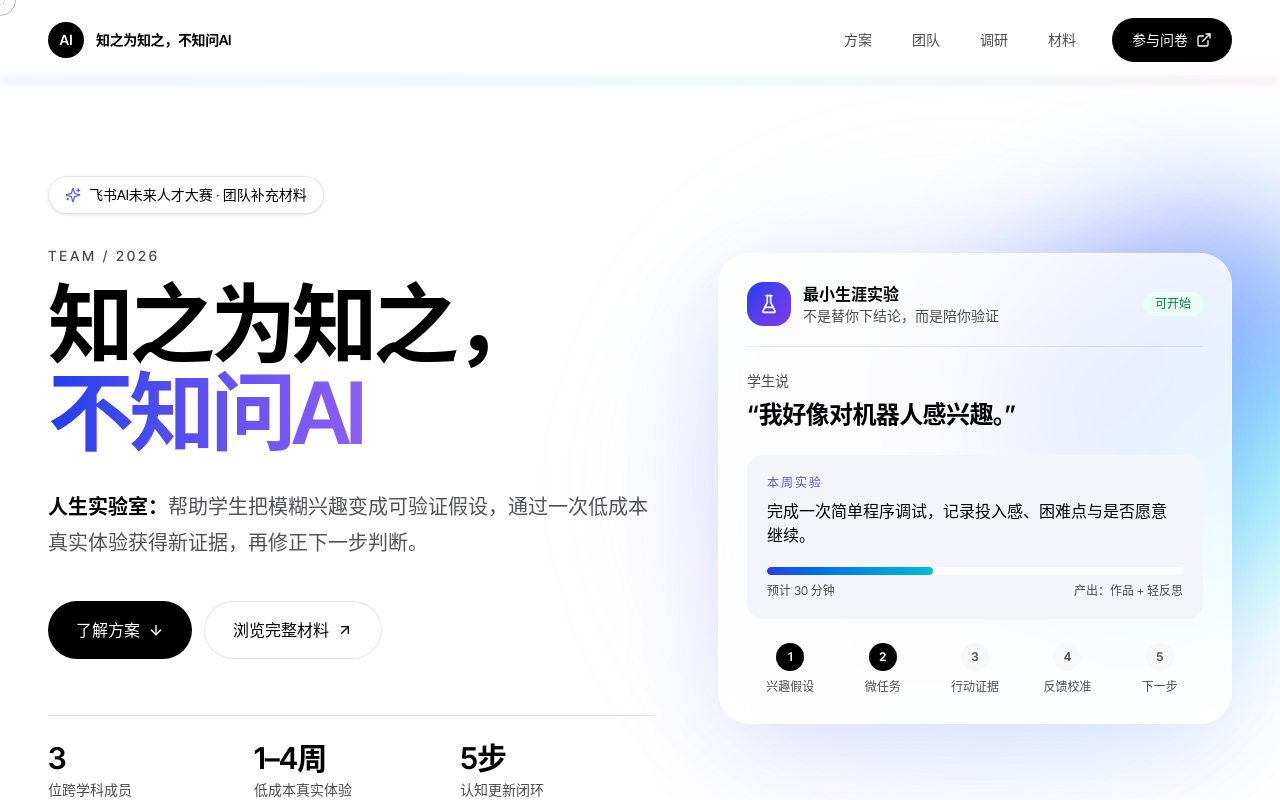
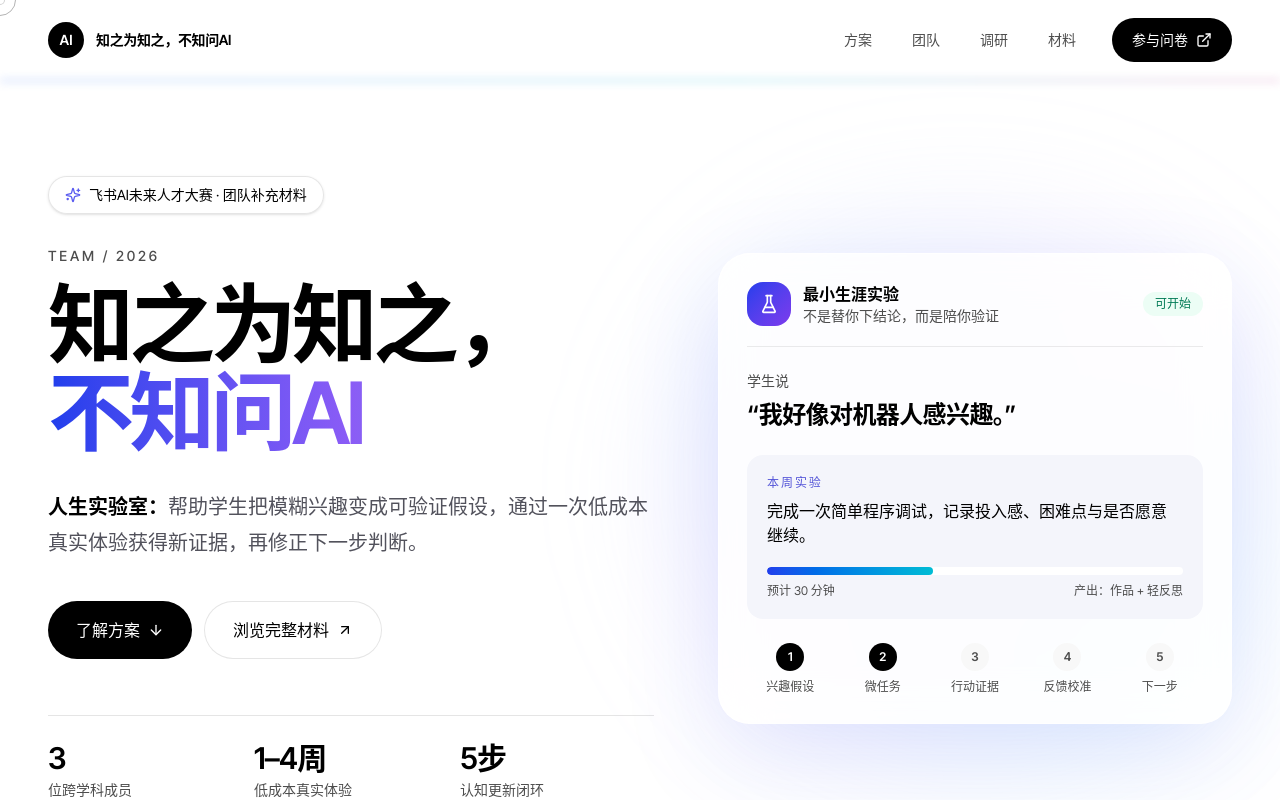
Before and after one commit to StevenFlyGit/FeishuAIForFutureTalent-TeamWebSit, a Next.js app: page / in a window 1280 px wide. Shown: the top 800 px of the page. Built offline with nearby package versions, Linux system fonts and the light colour scheme.

Commit message:
fix(hero): remove orb background overlay to stabilize production visual artifacts

```diff
--- a/components/sections/hero.tsx
+++ b/components/sections/hero.tsx
@@ -1,6 +1,5 @@
 "use client"
 
-import Image from "next/image"
 import Link from "next/link"
 import { ArrowDown, ArrowUpRight, FlaskConical, Sparkles } from "lucide-react"
 
@@ -15,10 +14,6 @@ const experimentSteps = ["兴趣假设", "微任务", "行动证据", "反馈校
 export function Hero() {
   return (
     <section id="top" className="relative min-h-screen overflow-hidden pt-20">
-      <div className="pointer-events-none absolute -right-56 top-16 -z-10 h-[520px] w-[520px] md:-right-64 md:top-12 md:h-[700px] md:w-[700px]">
-        <Image src="/images/orb.png" alt="" fill className="object-contain opacity-45" priority />
-      </div>
-
       <div className="mx-auto grid min-h-[calc(100vh-5rem)] max-w-[1280px] items-center gap-y-14 gap-x-0 px-6 py-16 md:px-12 lg:grid-cols-[1.08fr_.92fr] lg:gap-x-8 lg:py-24">
         <div className="max-w-4xl lg:pr-4">
           <div className="mb-8 inline-flex items-center gap-2 rounded-full border border-black/10 bg-white/70 px-4 py-2 text-sm shadow-sm backdrop-blur">
```
